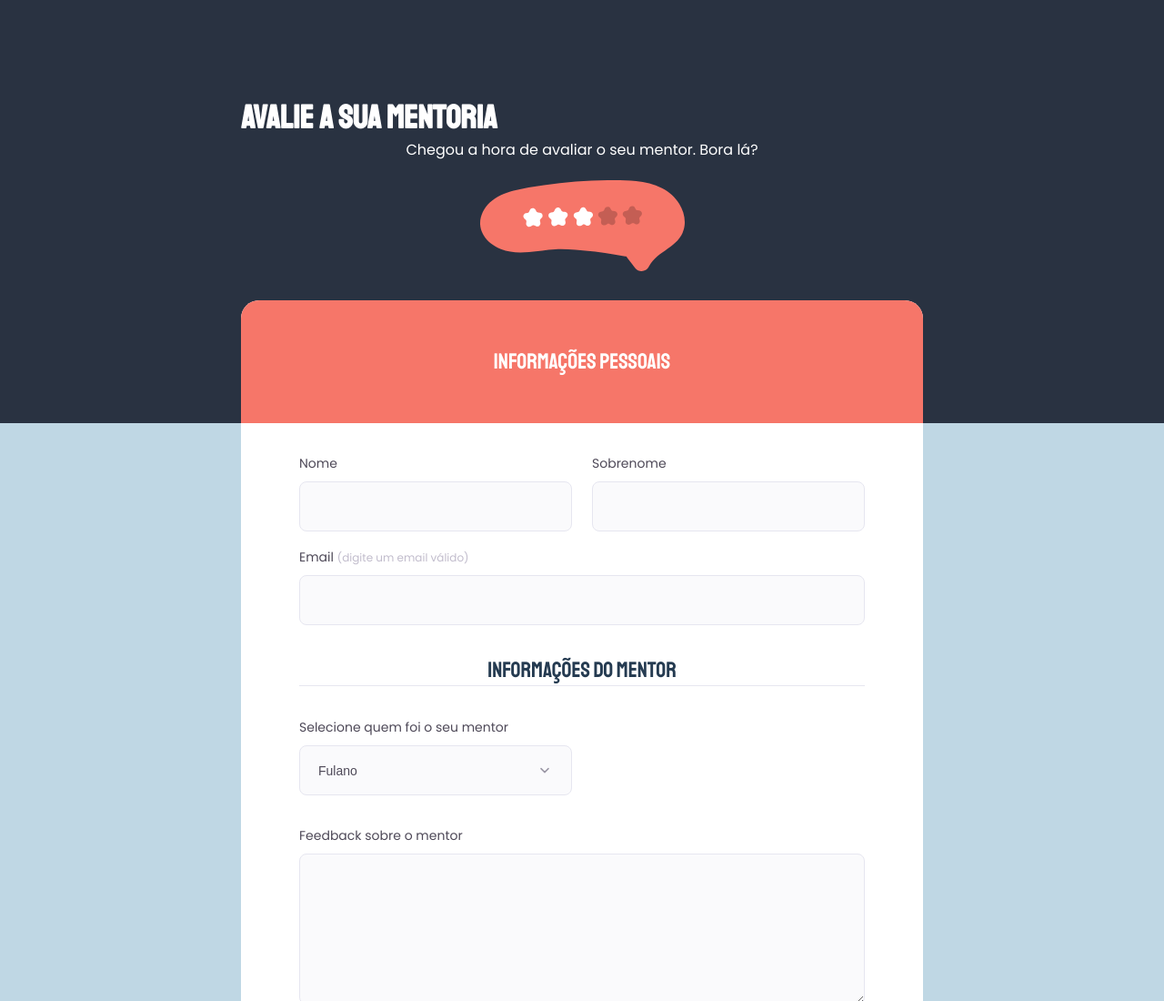
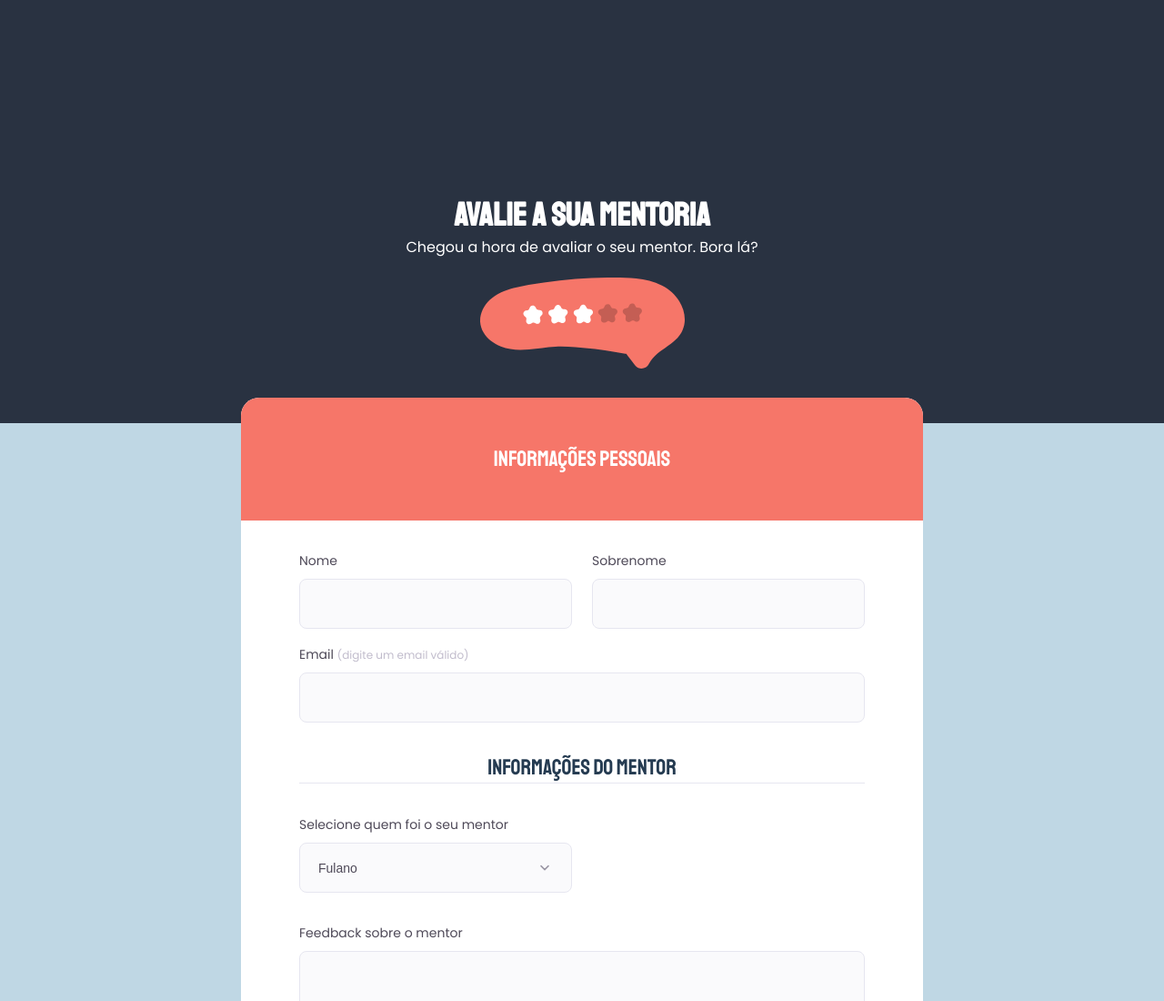
Before and after one commit to BrunoRigoni/DesafioStage03RS, a plain HTML site: page Stage 03 - Formularios/Formulário avançado - 01/index.html in a window 1280 px wide. Shown: the top 1100 px of the page at 91% size. Drawn offline with Linux system fonts and the light colour scheme.

Commit message:
Update style.css

```diff
--- a/Stage 03 - Formularios/Formulário avançado - 01/style.css
+++ b/Stage 03 - Formularios/Formulário avançado - 01/style.css
@@ -47,11 +47,12 @@ header  {
   color: #fff;
 
 }
-header h1 {
+header, h1 {
   margin-top: 107px;
   font-size: 36px;
   line-height: normal;
   padding-bottom: 0;
+  text-align: center;
   }
 header p {
   font-size: 16px;
```
